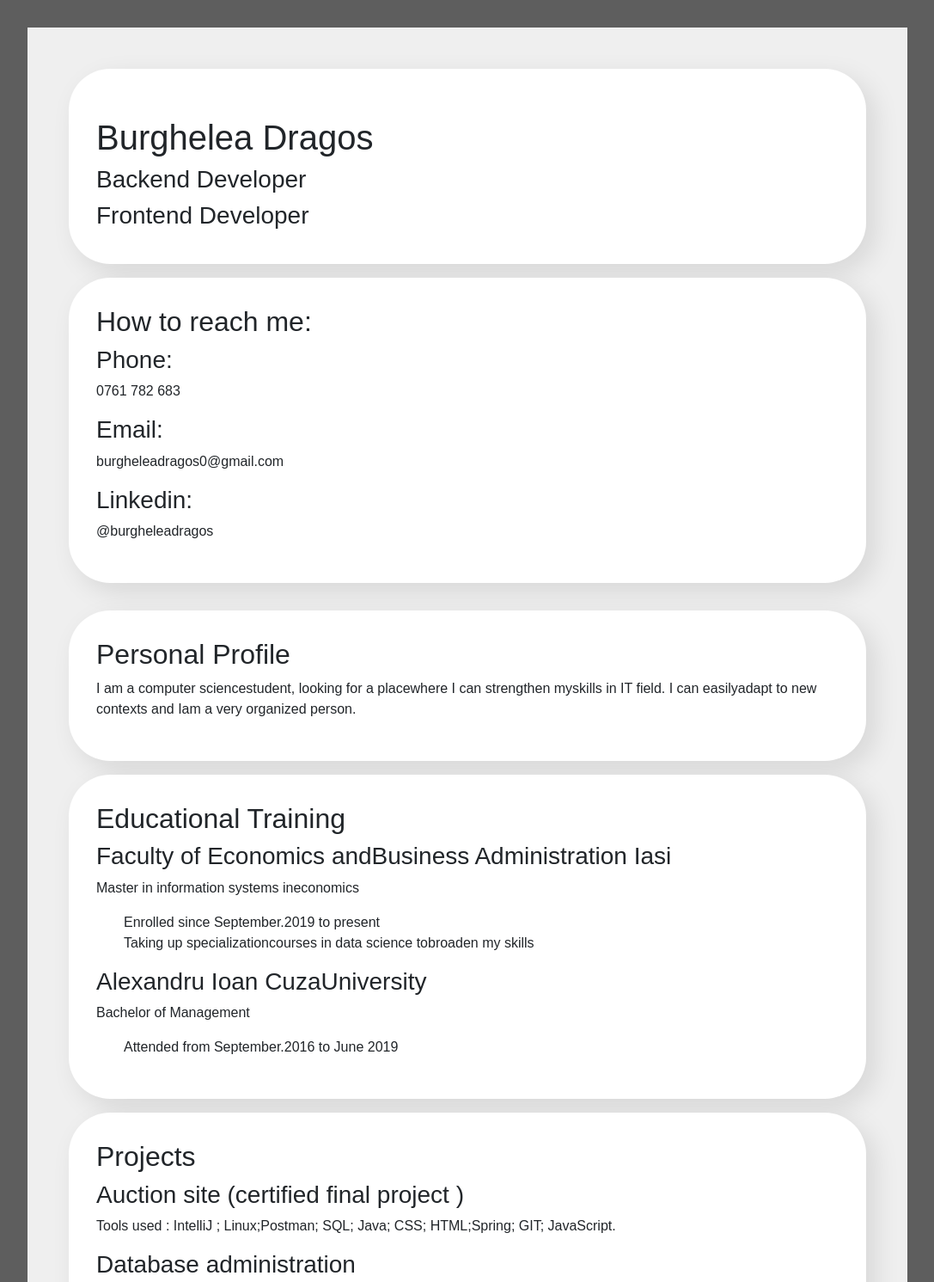
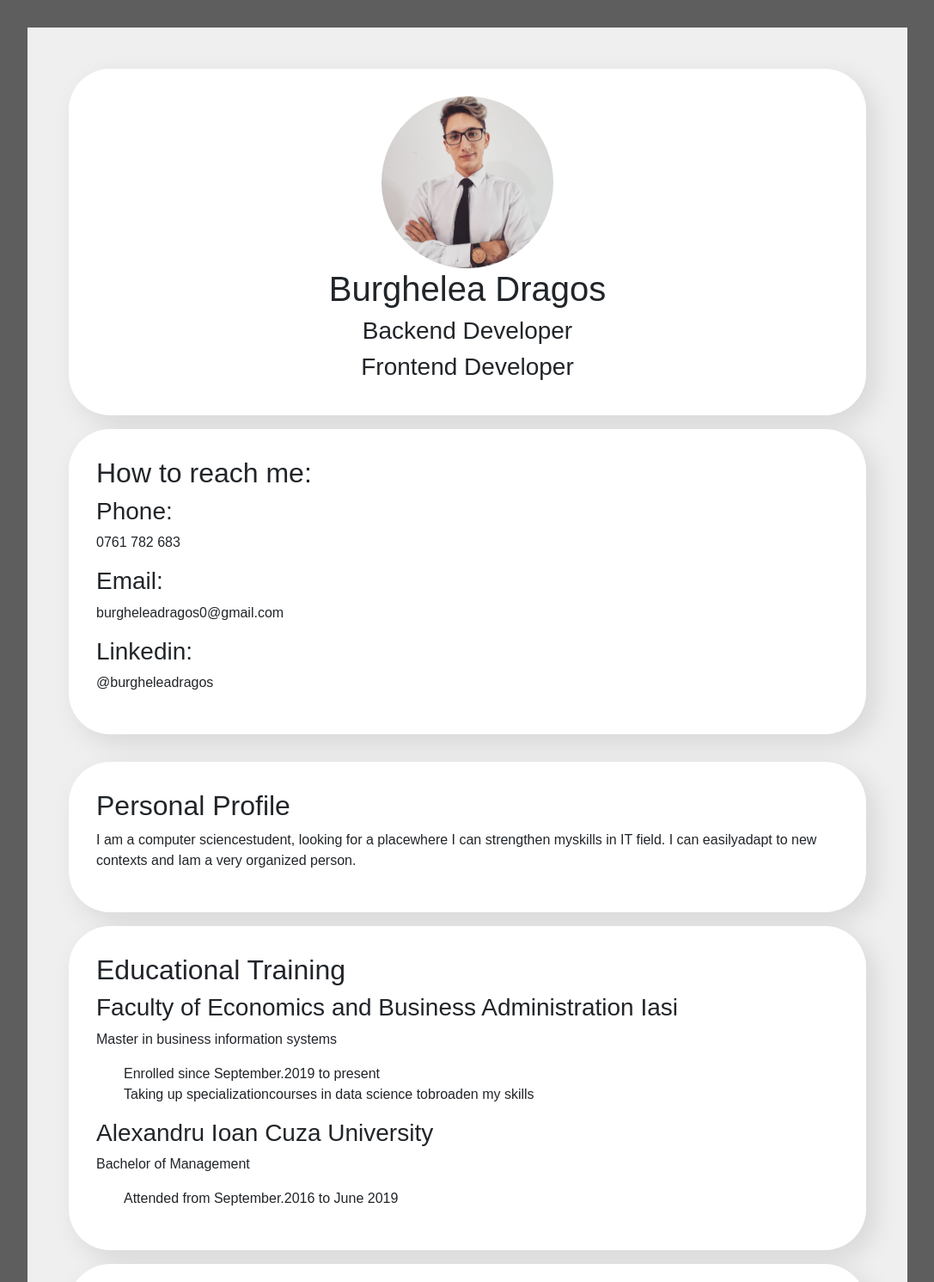
Before and after one commit to MustafaV01/The-work-to-dream, a plain HTML site: page src/pag/cv.html in a window 1280 px wide. Shown: the top 1491 px of the page at 86% size, without its empty margins (96-1183 px from the left). Drawn offline with nearby package versions, Linux system fonts and the light colour scheme.

Commit message:
work from cv CSS

```diff
--- a/assets/styles/cv.css
+++ b/assets/styles/cv.css
@@ -40,8 +40,38 @@ body{
     box-shadow: 10px 10px 30px rgba(0,0,0,0.1);
 
 }
+
+
+/* //left */
+
+img{
+    display: block;
+    max-width: 200px;
+    border-radius: 100%;
+
+}
+.center_info{
+    display: flex;
+    align-items: center;
+    flex-direction: column;
+    text-align: center;
+}
+
+.invisible1{
+    background-color:transparent;
+    box-shadow:none
+}
+
+@media (max-width:1300px){
+     .invisible1{
+        background-color:var(--clr-pure) ;
+        box-shadow:10px 10px 30px rgba(0,0,0,0.1);
+    }
+}
+
 @media(min-width:1300px){
     .pag{
         grid-template-columns: repeat(3, 1fr);
     }
+
 }
--- a/src/pag/cv.html
+++ b/src/pag/cv.html
@@ -13,16 +13,16 @@
 
 <body>
     <div class="pag">
-        <section class="left">
-            <div class="profile box">
-                <img src="#" alt="">
+        <section class="left ">
+            <div class="profile box center_info ">
+                <img src="../../assets/img/profile.jpg" alt="">
                 <div class="name">
                     <h1>Burghelea Dragos</h1>
                     <h3>Backend Developer</h3>
                     <h3>Frontend Developer</h3>
                 </div>
             </div>
-            <div class="info box">
+            <div class="info box invisible1">
                 <h2>How to reach me:</h2>
                 <h3>Phone:</h3>
                 <p>0761 782 683</p>
@@ -40,13 +40,13 @@
             </div>
             <div class="education_taining box">
                 <h2>Educational Training</h2>
-                <h3>Faculty of Economics andBusiness Administration Iasi</h3>
-                <p>Master in information systems ineconomics</p>
+                <h3>Faculty of Economics and Business Administration Iasi</h3>
+                <p>Master in business information systems</p>
                 <ul>
                     <li>Enrolled since September.2019 to present</li>
                     <li>Taking up specializationcourses in data science tobroaden my skills</li>
                 </ul>
-                <h3>Alexandru Ioan CuzaUniversity</h3>
+                <h3>Alexandru Ioan Cuza University</h3>
                 <p>Bachelor of Management</p>
                 <ul>
                     <li>Attended from September.2016 to June 2019</li>
```
